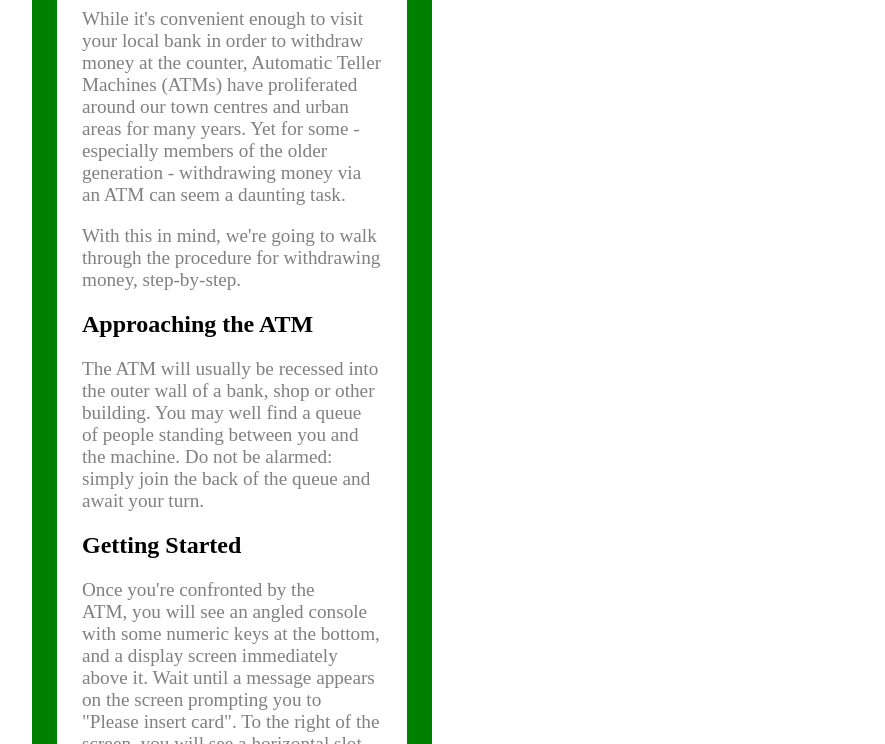
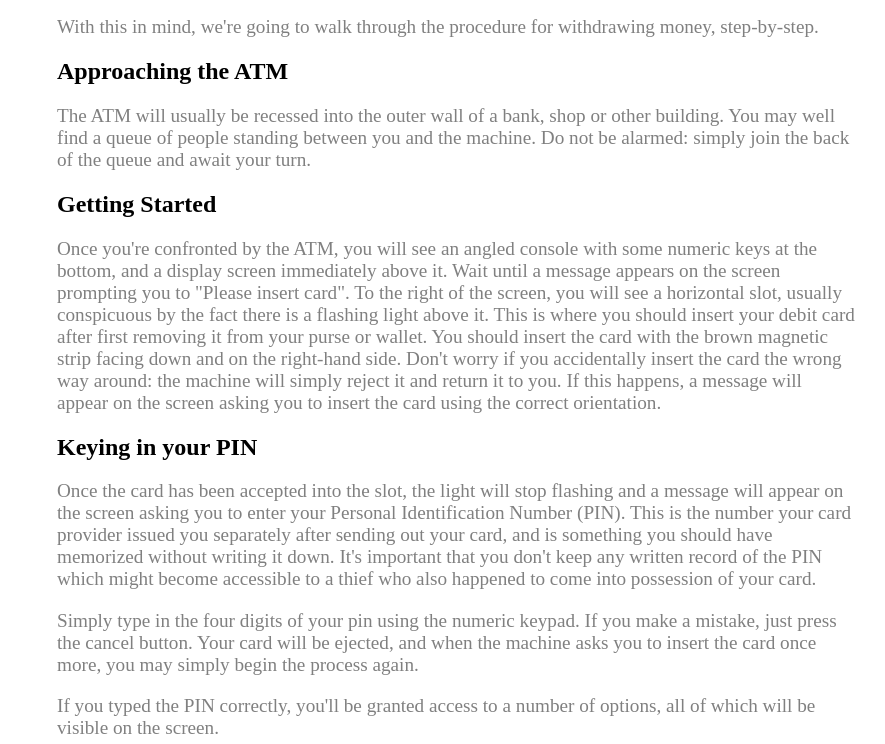
Before and after one commit to flashjazzcat/redhat, a plain HTML site: page index.html in a window 1280 px wide. Shown: the part 305-1049 px from the top of the page, without its empty margins (1-886 px from the left). Drawn offline with Linux system fonts and the light colour scheme.

Commit message:
Update index.html

```diff
--- a/index.html
+++ b/index.html
@@ -5,10 +5,11 @@
   <style>
 
 .container {
-    width: 300px;
-    border: 25px solid green;
+    width: 800px;
+    border: 25px;
     padding: 25px;
     margin: 25px;
+    align: center;
 }
 
 p {
```
